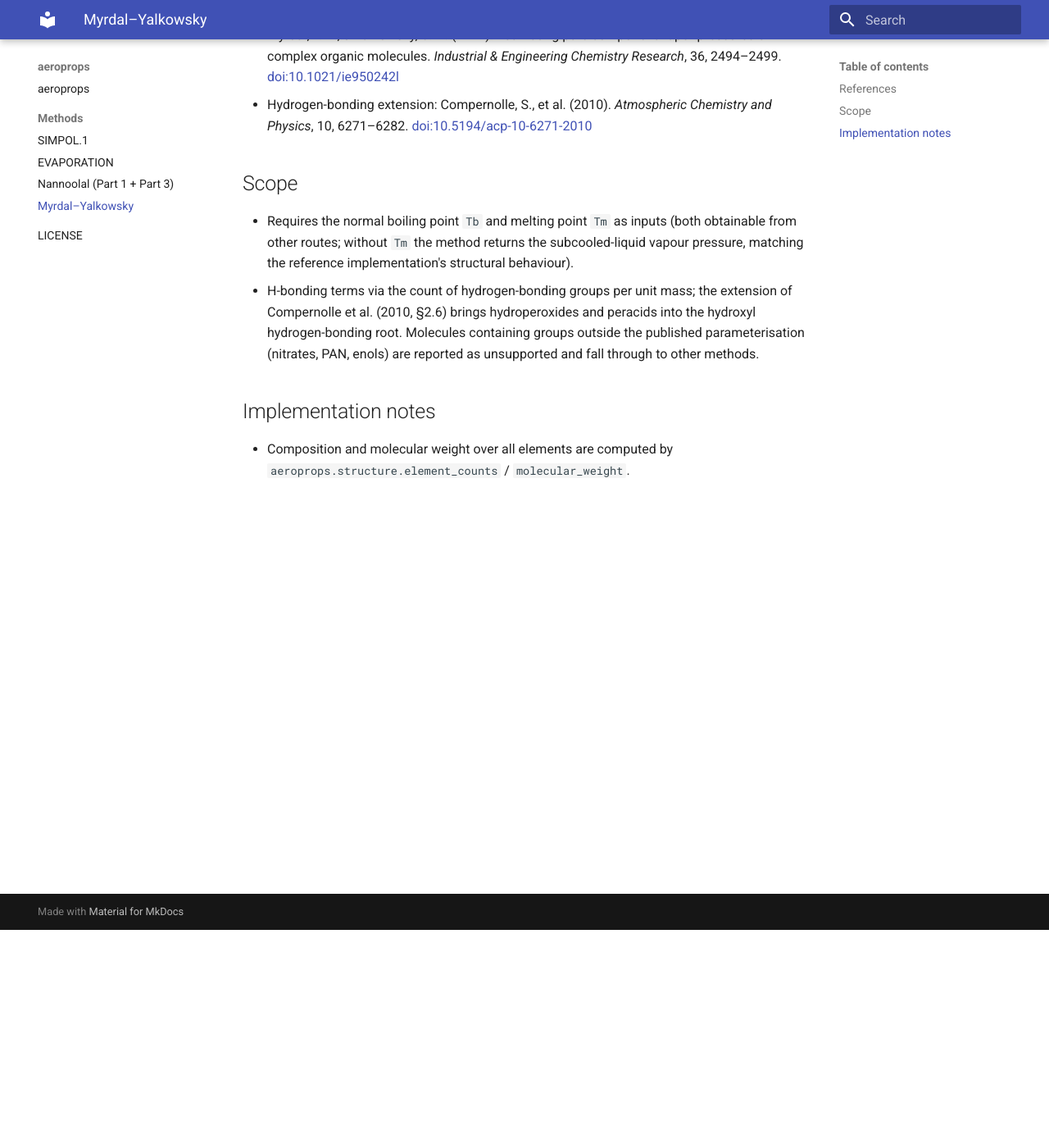
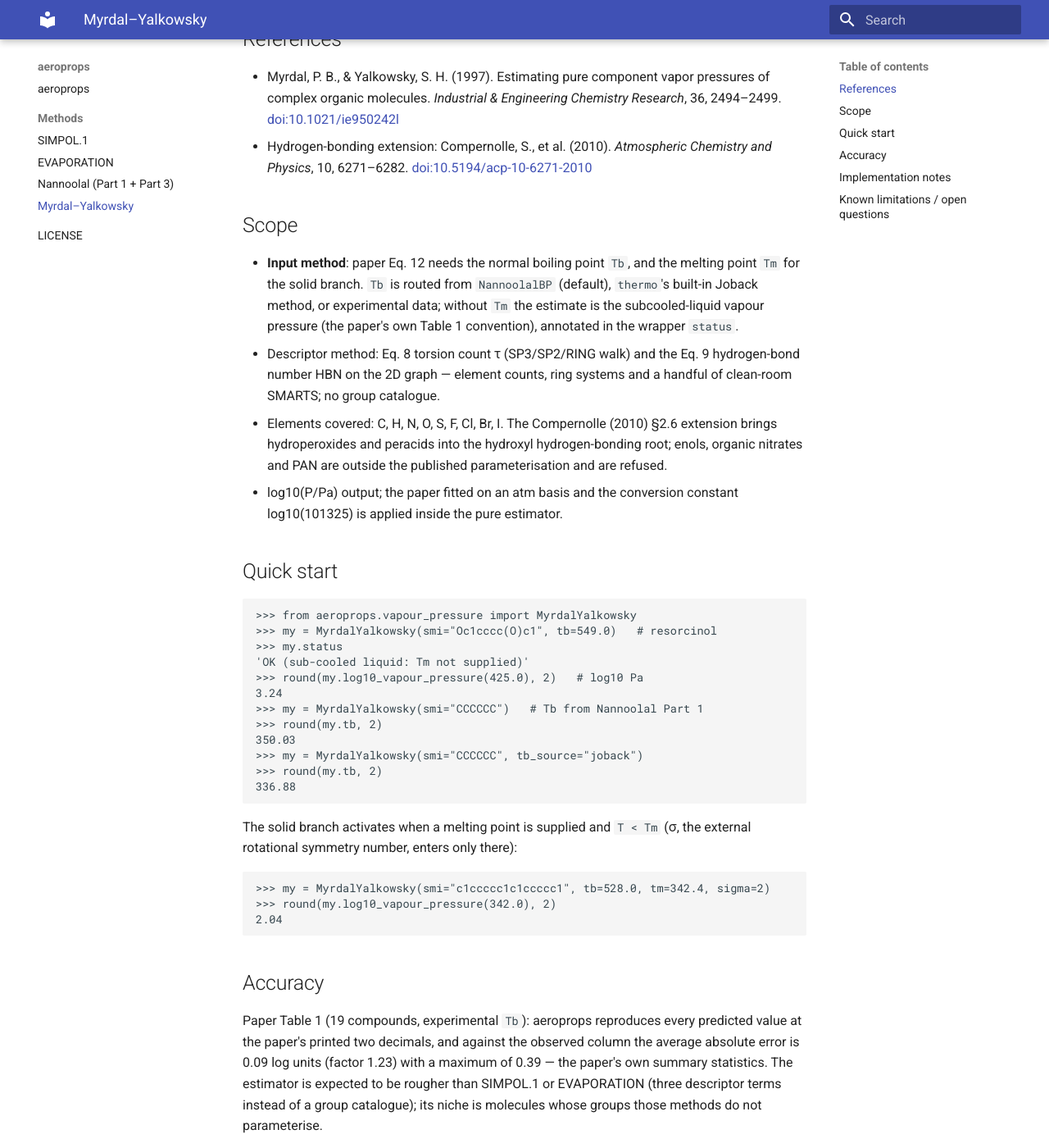
Before and after one commit to openEarthModelling/aerosolprops, an MkDocs documentation site: the page built from docs/methods/myrdal_yalkowsky.md, in a window 1280 px wide and 1400 px high, scrolled down 266 px. Shown: the whole window at 82% size. Built offline with MkDocs 1.6.1 and Material for MkDocs 9.7.7, drawn with Linux system fonts in a browser that asks for light colours; some of the changed text lies outside the part shown.

Commit message:
Myrdal-Yalkowsky documentation: implemented status across docs and metadata
docs/methods page rewritten from the planned stub: scope (input method,
Tb routing, subcooled default), quick start with the verified values,
accuracy (Table 1 exact at 2 dp, AAE 0.09/max 0.39 against the observed
column), implementation notes (19.1 = the paper's rounding of 2.303 R,
ring systems not SSSR, all-element MW, Joback success gating,
Appendix A Tm = T ruling) and known limitations. README method table
and the package docstring flip to implemented; CHANGELOG entry added.

````diff
--- a/docs/methods/myrdal_yalkowsky.md
+++ b/docs/methods/myrdal_yalkowsky.md
@@ -1,30 +1,110 @@
 # Myrdal–Yalkowsky vapour pressure
 
-**Status:** planned for v0.1 (not yet implemented).
+**Status:** implemented (`aeroprops.methods.myrdal_yalkowsky` for the
+pure estimators and coefficient catalogue,
+`aeroprops.vapour_pressure.MyrdalYalkowsky` for the object-oriented
+wrapper).
 
 ## References
 
-- Myrdal, P. B., & Yalkowsky, S. H. (1997). Estimating pure component vapor
-  pressures of complex organic molecules. *Industrial & Engineering
-  Chemistry Research*, 36, 2494–2499.
+- Myrdal, P. B., & Yalkowsky, S. H. (1997). Estimating pure component
+  vapor pressures of complex organic molecules. *Industrial &
+  Engineering Chemistry Research*, 36, 2494–2499.
   [doi:10.1021/ie950242l](https://doi.org/10.1021/ie950242l)
-- Hydrogen-bonding extension: Compernolle, S., et al. (2010). *Atmospheric
-  Chemistry and Physics*, 10, 6271–6282.
+- Hydrogen-bonding extension: Compernolle, S., et al. (2010).
+  *Atmospheric Chemistry and Physics*, 10, 6271–6282.
   [doi:10.5194/acp-10-6271-2010](https://doi.org/10.5194/acp-10-6271-2010)
 
 ## Scope
 
-- Requires the normal boiling point `Tb` and melting point `Tm` as inputs
-  (both obtainable from other routes; without `Tm` the method returns the
-  subcooled-liquid vapour pressure, matching the reference implementation's
-  structural behaviour).
-- H-bonding terms via the count of hydrogen-bonding groups per unit mass;
-  the extension of Compernolle et al. (2010, §2.6) brings hydroperoxides
-  and peracids into the hydroxyl hydrogen-bonding root. Molecules
-  containing groups outside the published parameterisation (nitrates, PAN,
-  enols) are reported as unsupported and fall through to other methods.
+- **Input method**: paper Eq. 12 needs the normal boiling point `Tb`,
+  and the melting point `Tm` for the solid branch. `Tb` is routed from
+  `NannoolalBP` (default), `thermo`'s built-in Joback method, or
+  experimental data; without `Tm` the estimate is the subcooled-liquid
+  vapour pressure (the paper's own Table 1 convention), annotated in
+  the wrapper `status`.
+- Descriptor method: Eq. 8 torsion count τ (SP3/SP2/RING walk) and the
+  Eq. 9 hydrogen-bond number HBN on the 2D graph — element counts, ring
+  systems and a handful of clean-room SMARTS; no group catalogue.
+- Elements covered: C, H, N, O, S, F, Cl, Br, I. The Compernolle (2010)
+  §2.6 extension brings hydroperoxides and peracids into the
+  hydroxyl hydrogen-bonding root; enols, organic nitrates and PAN are
+  outside the published parameterisation and are refused.
+- log10(P/Pa) output; the paper fitted on an atm basis and the
+  conversion constant log10(101325) is applied inside the pure
+  estimator.
+
+## Quick start
+
+```python
+>>> from aeroprops.vapour_pressure import MyrdalYalkowsky
+>>> my = MyrdalYalkowsky(smi="Oc1cccc(O)c1", tb=549.0)   # resorcinol
+>>> my.status
+'OK (sub-cooled liquid: Tm not supplied)'
+>>> round(my.log10_vapour_pressure(425.0), 2)   # log10 Pa
+3.24
+>>> my = MyrdalYalkowsky(smi="CCCCCC")   # Tb from Nannoolal Part 1
+>>> round(my.tb, 2)
+350.03
+>>> my = MyrdalYalkowsky(smi="CCCCCC", tb_source="joback")
+>>> round(my.tb, 2)
+336.88
+```
+
+The solid branch activates when a melting point is supplied and
+`T < Tm` (σ, the external rotational symmetry number, enters only
+there):
+
+```python
+>>> my = MyrdalYalkowsky(smi="c1ccccc1c1ccccc1", tb=528.0, tm=342.4, sigma=2)
+>>> round(my.log10_vapour_pressure(342.0), 2)
+2.04
+```
+
+## Accuracy
+
+Paper Table 1 (19 compounds, experimental `Tb`): aeroprops reproduces
+every predicted value at the paper's printed two decimals, and against
+the observed column the average absolute error is 0.09 log units
+(factor 1.23) with a maximum of 0.39 — the paper's own summary
+statistics. The estimator is expected to be rougher than SIMPOL.1 or
+EVAPORATION (three descriptor terms instead of a group catalogue); its
+niche is molecules whose groups those methods do not parameterise.
 
 ## Implementation notes
 
-- Composition and molecular weight over all elements are computed by
-  `aeroprops.structure.element_counts` / `molecular_weight`.
+- The paper's Eq. 12 denominators print 19.1, the authors' rounding of
+  2.303 R (19.147). The literal 19.1 is what reproduces Table 1 and is
+  kept, with the identity pinned in tests.
+- Descriptor conventions are locked against Table 1: SP3 = nonring,
+  nonterminal sp3 atoms among C/N/O/S with tert-butyl centres and
+  triple-bond atoms excluded; SP2 = nonring sp2 carbons (carbonyl
+  carbons at the half weight); RING = **independent ring systems**
+  (connected components of ring atoms through ring bonds — naphthalene
+  1, biphenyl 2; deliberately not the SSSR count UManSysProp feeds in).
+- HBN = (√(n_OH-family) + 0.33·√(n_NH2)) / MW with MW over **all**
+  elements in g/mol (the paper divides by MW, not by a partial
+  composition mass).
+- The thermo Joback route gates on `Joback.success`:
+  `Tb_estimated` holds a number even when the fragmentation failed.
+- `Tm` exactly equal to `T` selects the liquid branch (paper Appendix A
+  ruling on their biphenyl row).
+
+## Known limitations / open questions
+
+- Table 1's 2-methyl-5-ethylpyridine row does not discriminate τ = 0
+  vs τ = 0.5 (both print −2.05); aeroprops uses the paper-convention
+  walk (τ = 0.5).
+- Appendix A prints −1.95 for 3,5-diethylphenol (rounded stepwise from
+  −1.72 − 0.23) while Table 1 prints −1.96 for the same compound; the
+  unrounded value is −1.958.
+- The σ (rotational symmetry number) is a caller input; no automatic
+  perception is attempted.
+
+The test suite also runs the unmodified UManSysProp
+`myrdal_and_yalkowsky` as a behavioural oracle (skipped when its source
+tree is absent): all 19 Table 1 molecules and 14 controls agree
+bit-for-bit or at the last ulp with the same `Tb` inputs; the known
+UMS deviations (SSSR ring counts, tert-butyl centres, sulfur in the
+SP3 walk, enols/nitrates accepted) are whitelisted with paper evidence
+in `tests/test_oracle_myrdal_yalkowsky.py`.
--- a/src/aeroprops/__init__.py
+++ b/src/aeroprops/__init__.py
@@ -22,7 +22,7 @@ Method coverage for v0.1:
   planned
 - Myrdal-Yalkowsky vapour pressure (Myrdal & Yalkowsky, IECR 36, 2494,
   1997) with the hydrogen-bonding extension of Compernolle et al. (2010) —
-  planned
+  implemented (see :class:`aeroprops.vapour_pressure.MyrdalYalkowsky`)
 
 Boiling-point inputs may instead come from ``thermo``'s built-in Joback
 method or from experimental data; aeroprops does not reimplement Joback.
````
Also changed, not shown: CHANGELOG.md (+34 -0 lines), README.md (+1 -1 lines).
